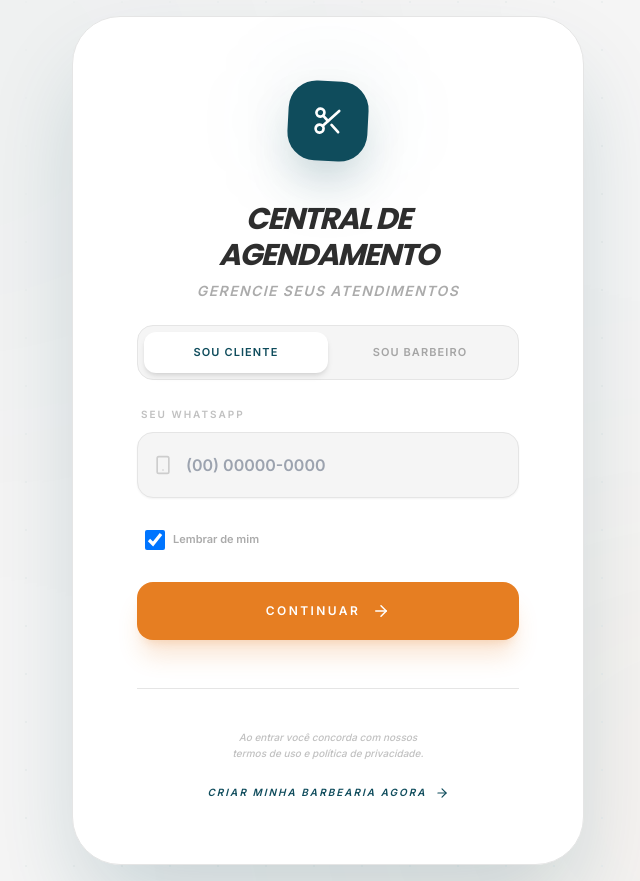
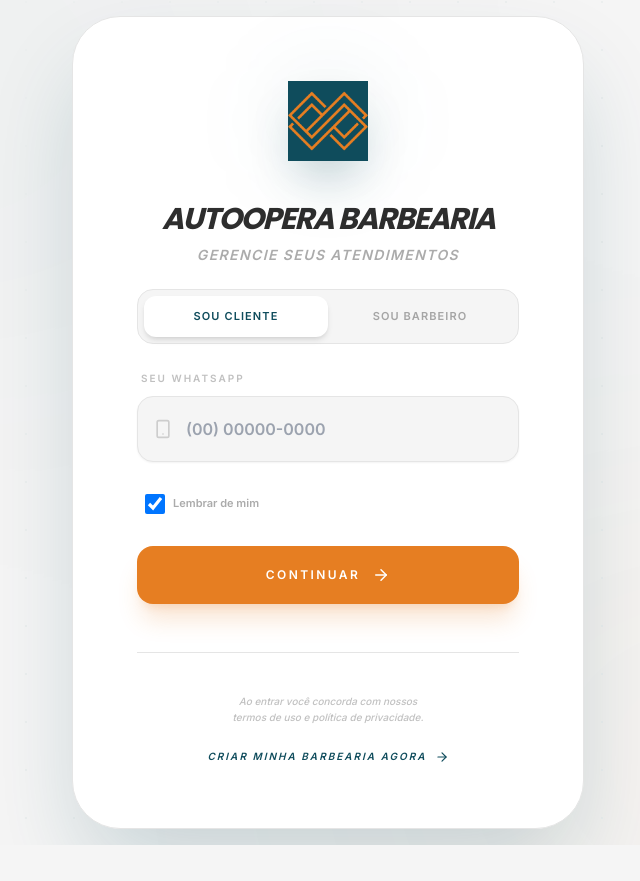
Before and after one commit to orafaelmatos/autoopera, a React (Vite) app: page /b/1/login in a window 1280 px wide. Shown: the whole page, without its empty margins (312-952 px from the left). After the commit the page ends 845 px from the top, so only its background shows below. Built offline with nearby package versions, Linux system fonts and the light colour scheme; no server answers.

Commit message:
feat: mudei o logo na pagina de login

```diff
--- a/src/pages/CustomerBooking.tsx
+++ b/src/pages/CustomerBooking.tsx
@@ -444,9 +444,6 @@ const CustomerBooking: React.FC = () => {
                                                     <div className="text-left">
                                                         <p className="font-black text-text text-base sm:text-xl leading-tight uppercase italic font-title">{barber.name}</p>
                                                         <div className="mt-1 sm:mt-2 flex flex-col gap-1 sm:gap-1.5">
-                                                            <div className="flex items-center gap-1">
-                                                                <span className="text-[8px] sm:text-[10px] font-black text-cta uppercase tracking-widest italic">Especialista Master</span>
-                                                            </div>
                                                             {barber.description && (
                                                                 <p className="text-[9px] sm:text-[11px] text-text/40 line-clamp-1 sm:line-clamp-2 max-w-[150px] sm:max-w-[180px] font-medium leading-relaxed italic">"{barber.description}"</p>
                                                             )}
@@ -669,7 +666,7 @@ const CustomerBooking: React.FC = () => {
                                                     </div>
                                                     <div className="space-y-1">
                                                         <p className="text-[9px] text-text/20 font-black uppercase tracking-[0.2em]">Profissional Executor</p>
-                                                        <p className="font-black text-text text-base leading-tight uppercase italic font-title">{appointment.barber_name || 'Especialista'}</p>
+                                                        <p className="font-black text-text text-base leading-tight uppercase italic font-title">{appointment.barber_name || 'Profissional'}</p>
                                                     </div>
                                                 </div>
                                                 <div className={`px-4 py-1.5 rounded-full text-[9px] font-black uppercase tracking-[0.1em] border-2 shadow-sm italic ${
--- a/src/pages/Login.tsx
+++ b/src/pages/Login.tsx
@@ -259,8 +259,8 @@ const LoginPage: React.FC = () => {
                             </div>
                         ) : (
                             <div className="flex flex-col items-center relative z-10">
-                                <div className="w-20 h-20 bg-primary rounded-[28px] flex items-center justify-center shadow-2xl shadow-primary/30 transform rotate-3 group-hover:rotate-0 transition-transform duration-500">
-                                    <Scissors className="text-white" size={32} />
+                                <div className="w-20 h-20 bg-primary rounded-[28px] flex items-center justify-center shadow-2xl shadow-primary/30">
+                                    <img src="/src/assets/autoopera-logo.png" alt="Logo" className="text-white" size={32} />
                                 </div>
                             </div>
                         )}
@@ -273,7 +273,7 @@ const LoginPage: React.FC = () => {
                             </h1>
                         ) : (
                             <h1 className="text-3xl font-black text-text tracking-tighter font-title uppercase italic">
-                                Central de Agendamento
+                                Autoopera Barbearia
                             </h1>
                         )}
                         <p className="text-text/40 text-xs sm:text-sm font-bold italic uppercase tracking-widest">
```
